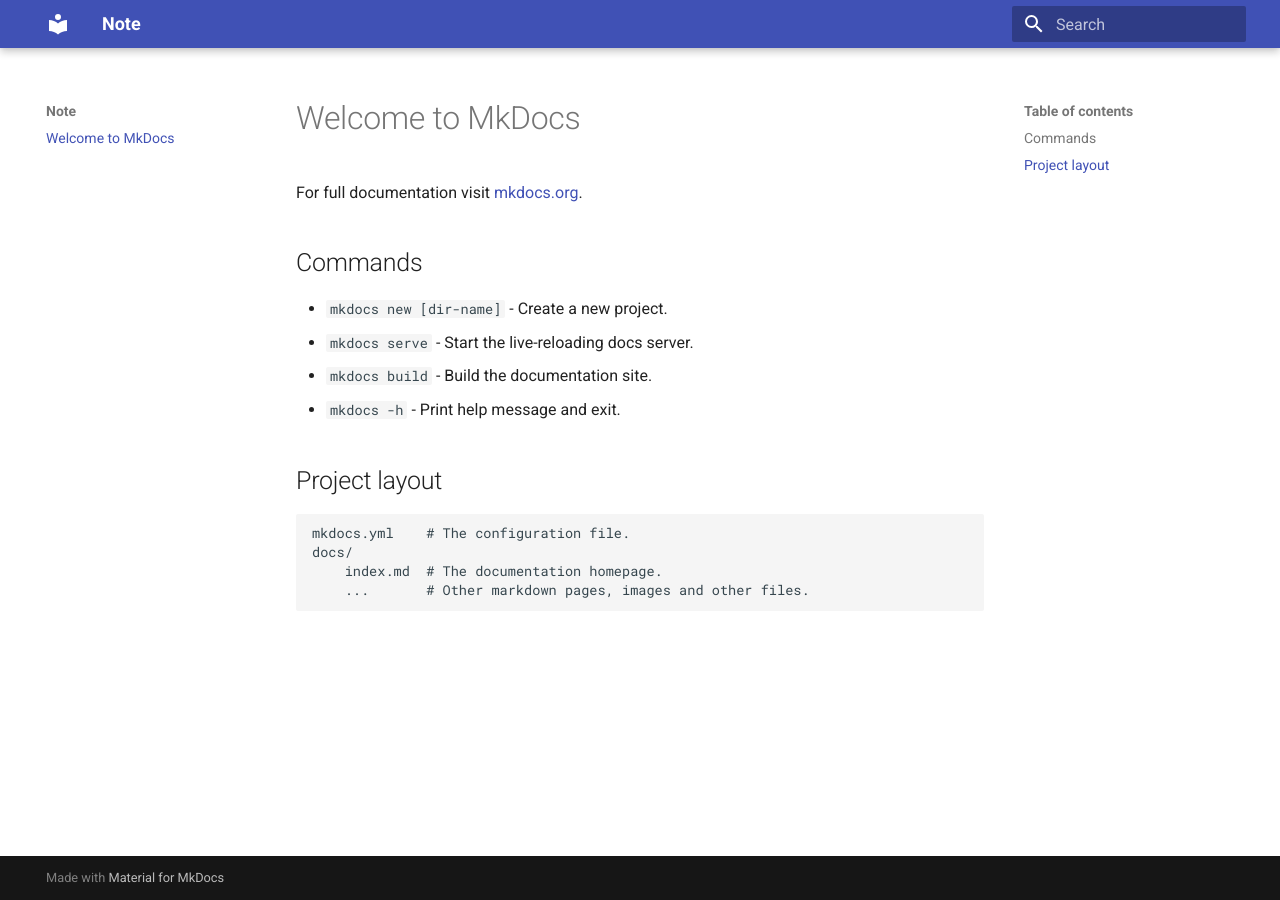
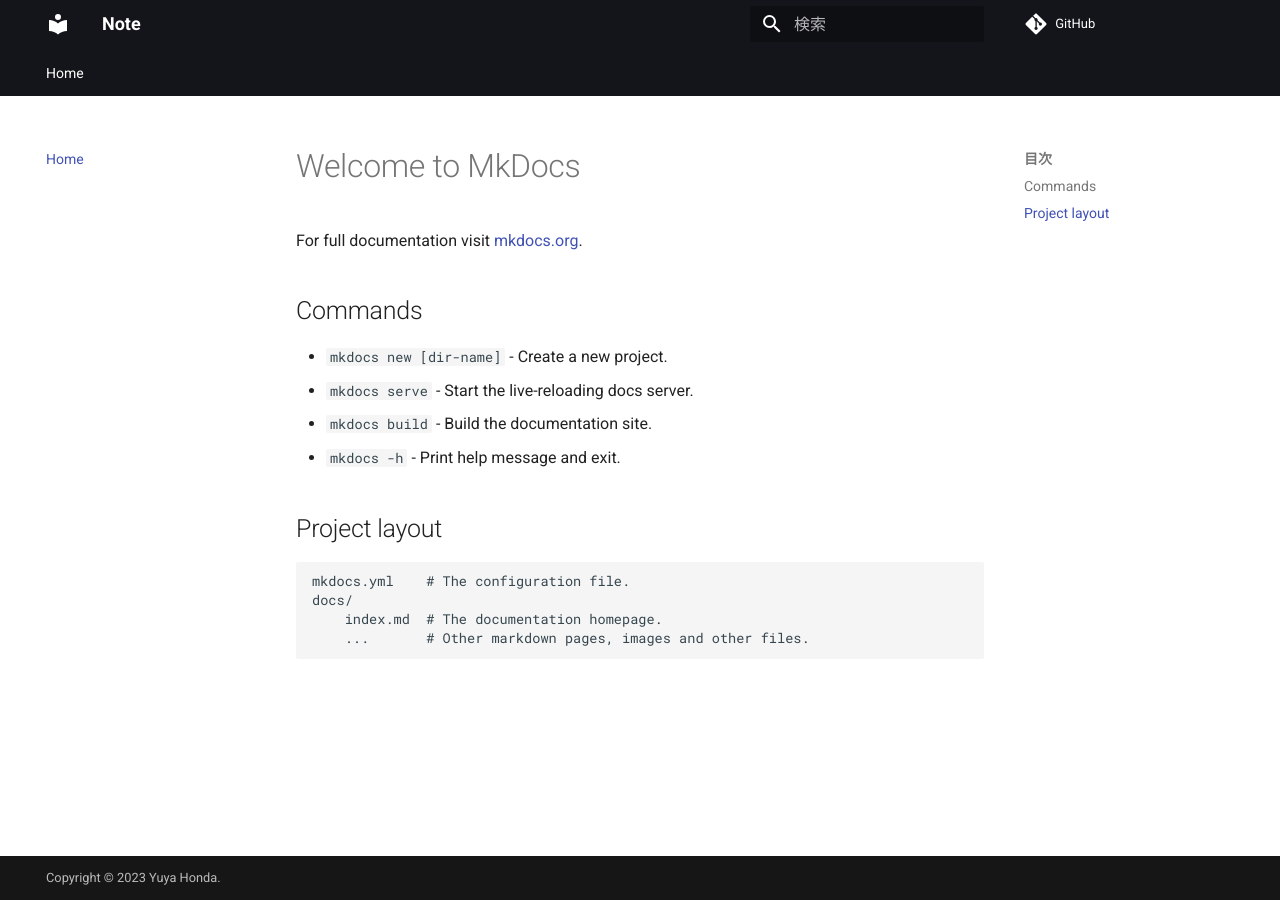
Before and after one commit to yuyahnd/note, an MkDocs documentation site: the page built from docs/index.md, in a window 1280 px wide. Built offline with MkDocs 1.6.1 and Material for MkDocs 9.7.7, drawn with Linux system fonts in a browser that asks for light colours; comment, search, counter and statistics services are not loaded.

Commit message:
Update mkdocs.yml

```diff
--- a/mkdocs.yml
+++ b/mkdocs.yml
@@ -1,4 +1,31 @@
+# Site
 site_name: Note
+site_url: https://yuyahnd.github.io/note/
+repo_url: https://github.com/yuyahnd/note
 
+# Theme
 theme:
   name: material
+  language: ja
+  palette:
+    primary: black
+  features:
+    - navigation.tabs
+    - navigation.indexes
+    - navigation.top
+
+# Navigation
+nav:
+  - Home: index.md
+
+# Plugin
+plugins:
+  search:
+    lang: 'ja'
+
+# Extra
+extra:
+  generator: false
+
+# Copyright
+copyright: 'Copyright © 2023 Yuya Honda.'
```
